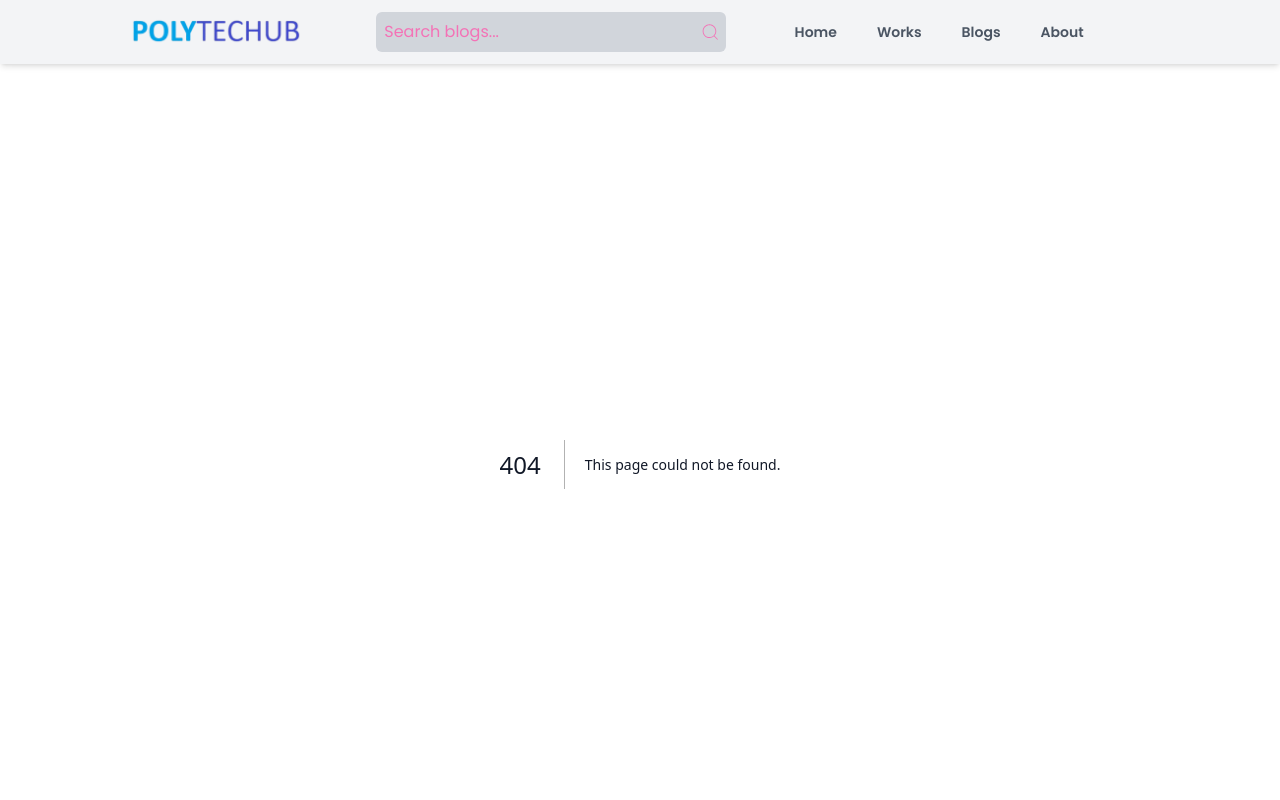
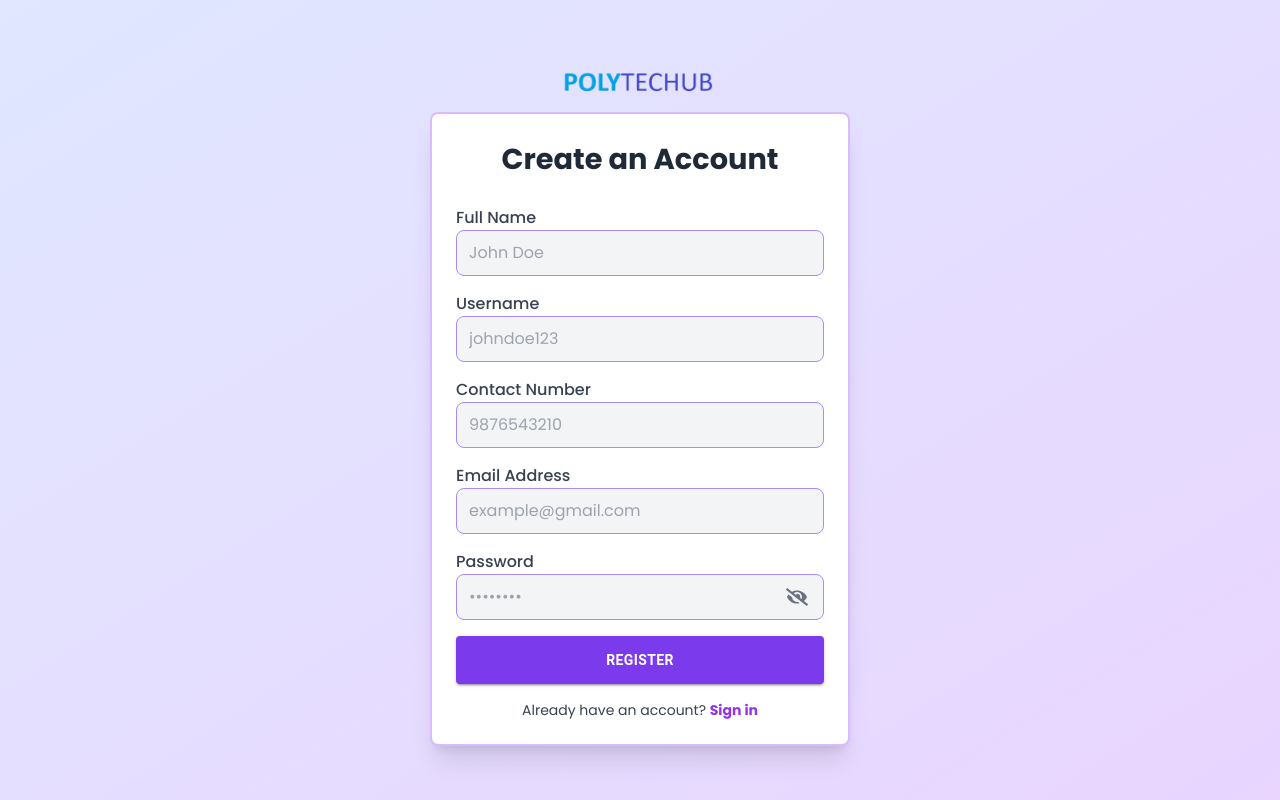
Before and after one commit to amar2mail9/Blog_PORT_CLIENT, a Next.js app: page /techpoly-admin/register in a window 1280 px wide. Before the commit this address had no page. Shown: the top 800 px of the page. Built offline with nearby package versions, Linux system fonts and the light colour scheme.

Commit message:
registersection

```diff
--- a/app/layout.js
+++ b/app/layout.js
@@ -3,6 +3,7 @@ import "./globals.css";
 
 import Navbar from "@/components/Navbar/Navbar";
 import Footer from "@/components/Footer/Footer";
+import Layout from "@/components/Layout/Layout";
 
 // Use Inter or Poppins if Geist is not available in Google Fonts
 const inter = Inter({
@@ -30,9 +31,7 @@ export default function RootLayout({ children }) {
       <body
         className={`${inter.variable} ${poppins.variable} antialiased text-gray-900`}
       >
-        <Navbar />
-        <main>{children}</main>
-        <Footer />
+        <Layout>{children}</Layout>
       </body>
     </html>
   );
--- /dev/null
+++ b/app/techpoly-admin/register/page.js
@@ -0,0 +1,10 @@
+import Register from "@/components/auth/Register";
+import React from "react";
+
+export default function Page() {
+  return (
+    <div>
+      <Register />
+    </div>
+  );
+}
--- /dev/null
+++ b/components/Layout/Layout.jsx
@@ -0,0 +1,37 @@
+"use client";
+import React from "react";
+import Navbar from "../Navbar/Navbar";
+import Footer from "../Footer/Footer";
+import { usePathname } from "next/navigation";
+import LoginPage from "../auth/LoginPage";
+import Register from "../auth/Register";
+
+export default function Layout({ children }) {
+  const pathname = usePathname();
+  const adminAuth = pathname === "/techpoly-admin";
+  const adminSignUp = pathname === "/techpoly-admin/register";
+
+  if (adminAuth) {
+    return (
+      <div className="w-full h-screen">
+        <LoginPage />
+      </div>
+    );
+  } else if (adminSignUp) {
+    console.log(adminSignUp);
+
+    return (
+      <div className="w-full h-screen">
+        <Register />
+      </div>
+    );
+  }
+
+  return (
+    <section>
+      <Navbar />
+      {children}
+      <Footer />
+    </section>
+  );
+}
--- a/components/Navbar/Navbar.jsx
+++ b/components/Navbar/Navbar.jsx
@@ -6,7 +6,6 @@ import { CiSearch } from "react-icons/ci";
 import { MenuRounded } from "@mui/icons-material";
 import { Drawer, Modal } from "@mui/material";
 import { blogData } from "@/context/BlogData"; // Import blog data
-import LoginPage from "../auth/LoginPage";
 
 const Navbar = () => {
   // Hooks
@@ -35,16 +34,6 @@ const Navbar = () => {
   const filteredBlogs = blogData.filter((blog) =>
     blog.title.toLowerCase().includes(searchTerm.toLowerCase())
   );
-
-  const blackList = pathname === "/admin";
-
-  if (blackList) {
-    return (
-      <div className="w-full h-screen">
-        <LoginPage />
-      </div>
-    );
-  }
 
   return (
     <>
--- a/components/auth/LoginPage.jsx
+++ b/components/auth/LoginPage.jsx
@@ -86,7 +86,7 @@ const LoginPage = () => {
           <div className="mt-4 text-center">
             <p className="text-sm text-gray-700">
               Don’t have an account yet?{" "}
-              <Link href={"#"}>
+              <Link href={"/techpoly-admin/register"}>
                 <strong className="text-purple-600 hover:underline">
                   Sign up
                 </strong>
--- /dev/null
+++ b/components/auth/Register.jsx
@@ -0,0 +1,173 @@
+"use client";
+import { Button } from "@mui/material";
+import Link from "next/link";
+import Image from "next/image";
+import React, { useState } from "react";
+import { FaEye, FaEyeSlash } from "react-icons/fa";
+
+const Register = () => {
+  const [showPassword, setShowPassword] = useState(false);
+  const [formData, setFormData] = useState({
+    fullName: "",
+    username: "",
+    contact: "",
+    email: "",
+    password: "",
+  });
+
+  const handlePasswordShow = () => {
+    setShowPassword(!showPassword);
+  };
+
+  const handleChange = (e) => {
+    setFormData({ ...formData, [e.target.name]: e.target.value });
+  };
+
+  const handleSubmit = (e) => {
+    e.preventDefault();
+    console.log(formData);
+  };
+
+  return (
+    <section className="w-full h-screen flex items-center justify-center flex-col bg-gradient-to-br from-indigo-100 to-purple-200 px-4">
+      {/* Logo Section */}
+      <div className="flex w-fit my-4 justify-center">
+        <Image src="/logo.png" alt="Logo" width={160} height={160} />
+      </div>
+
+      {/* Register Box */}
+      <div className="sm:w-[420px] w-full max-w-[95%] mx-auto border-purple-500/40 rounded-lg p-6 shadow-xl border-2 bg-white">
+        {/* Title */}
+        <h2 className="text-[1.8rem] font-bold text-gray-800 text-center">
+          Create an Account
+        </h2>
+
+        {/* Form */}
+        <form onSubmit={handleSubmit} className="flex flex-col gap-4 mt-6">
+          {/* Full Name */}
+          <div className="flex flex-col">
+            <label className="text-gray-700 font-medium">Full Name</label>
+            <input
+              type="text"
+              name="fullName"
+              placeholder="John Doe"
+              className="input-style"
+              value={formData.fullName}
+              onChange={handleChange}
+            />
+          </div>
+
+          {/* Username */}
+          <div className="flex flex-col">
+            <label className="text-gray-700 font-medium">Username</label>
+            <input
+              type="text"
+              name="username"
+              placeholder="johndoe123"
+              className="input-style"
+              value={formData.username}
+              onChange={handleChange}
+            />
+          </div>
+
+          {/* Contact Number */}
+          <div className="flex flex-col">
+            <label className="text-gray-700 font-medium">Contact Number</label>
+            <input
+              type="tel"
+              name="contact"
+              placeholder="9876543210"
+              className="input-style"
+              value={formData.contact}
+              onChange={handleChange}
+            />
+          </div>
+
+          {/* Email */}
+          <div className="flex flex-col">
+            <label className="text-gray-700 font-medium">Email Address</label>
+            <input
+              type="email"
+              name="email"
+              placeholder="example@gmail.com"
+              className="input-style"
+              value={formData.email}
+              onChange={handleChange}
+            />
+          </div>
+
+          {/* Password */}
+          <div className="flex flex-col">
+            <label className="text-gray-700 font-medium">Password</label>
+            <div className="relative w-full">
+              <input
+                type={showPassword ? "text" : "password"}
+                name="password"
+                placeholder="••••••••"
+                className="input-style w-full"
+                value={formData.password}
+                onChange={handleChange}
+              />
+              <button
+                type="button"
+                onClick={handlePasswordShow}
+                className="absolute top-[12px] right-4 text-gray-500 hover:text-purple-600 transition"
+              >
+                {showPassword ? (
+                  <FaEye className="text-[22px]" />
+                ) : (
+                  <FaEyeSlash className="text-[22px]" />
+                )}
+              </button>
+            </div>
+          </div>
+
+          {/* Register Button */}
+          <Button
+            type="submit"
+            fullWidth
+            variant="contained"
+            sx={{
+              backgroundColor: "#7C3AED",
+              "&:hover": { backgroundColor: "#6D28D9" },
+              py: 1.5,
+              fontWeight: "bold",
+            }}
+          >
+            Register
+          </Button>
+        </form>
+
+        {/* Sign-In Link */}
+        <div className="mt-4 text-center">
+          <p className="text-sm text-gray-700">
+            Already have an account?{" "}
+            <Link href="/techpoly-admin">
+              <strong className="text-purple-600 hover:underline">
+                Sign in
+              </strong>
+            </Link>
+          </p>
+        </div>
+      </div>
+
+      {/* Styles for input */}
+      <style jsx>{`
+        .input-style {
+          padding: 10px 12px;
+          background-color: #f3f4f6;
+          border: 1px solid #a78bfa;
+          border-radius: 8px;
+          outline: none;
+          transition: 0.3s;
+        }
+        .input-style:focus {
+          border-color: #7c3aed;
+          box-shadow: 0px 0px 8px rgba(124, 58, 237, 0.2);
+        }
+      `}</style>
+    </section>
+  );
+};
+
+export default Register;
```
Also changed, not shown: package.json (+6 -7 lines), app/techpoly-admin/page.js (renamed from app/admin/page.js), 1 other file (tests, documents, lock files or other folders).
